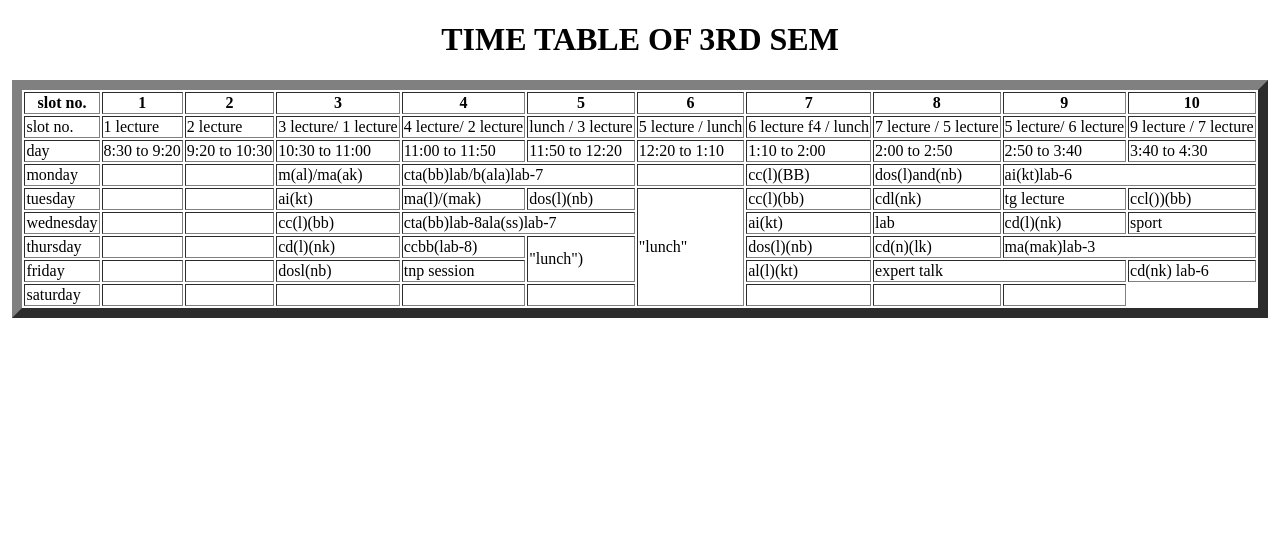
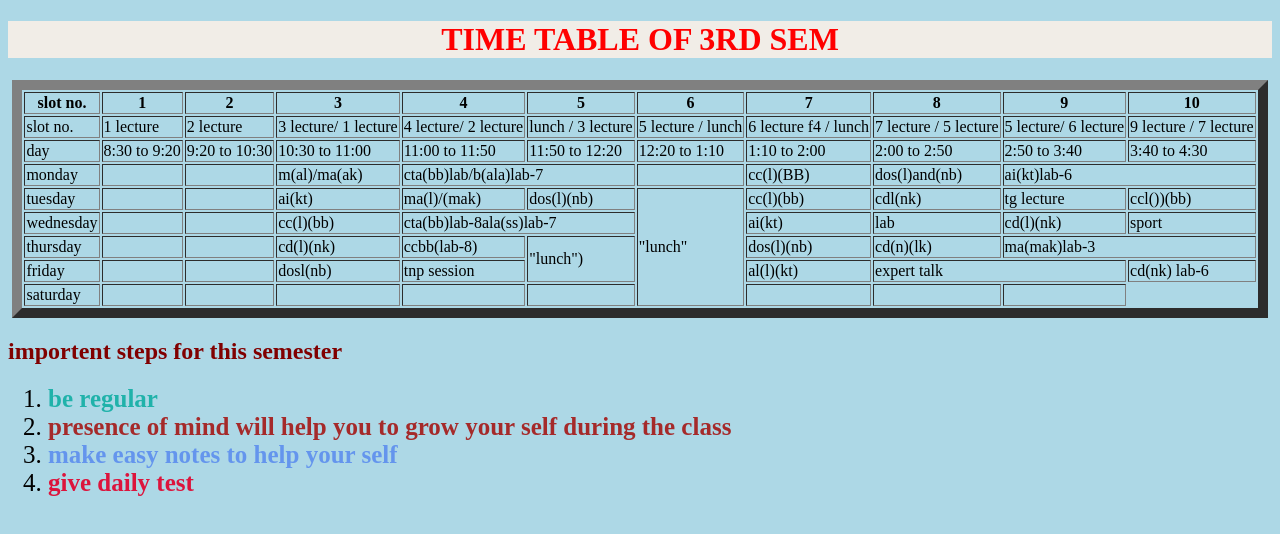
Before and after one commit to sagar598/Timetable, a plain HTML site: page index.html in a window 1280 px wide. Drawn offline with Linux system fonts and the light colour scheme.

Commit message:
Update index.html

```diff
--- a/index.html
+++ b/index.html
@@ -8,13 +8,19 @@
     <meta charset="UTF-8">
     <meta http-equiv="X-UA-Compatible" content="IE=edge">
     <meta name="viewport" content="width=device-width, initial-scale=1.0">
-    <title>Document</title>
+    <title>time table></title>
+    <style>
+        #first {
+            background-color: rgb(241, 237, 231);
+        }
+    </style>
 </head>
 
-<body>
+<body bgcolor="lightblue">
     <CENTER>
-        <h1>TIME TABLE OF 3RD SEM</h1>
-
+        <div id="first">
+            <h1 style="color:red">TIME TABLE OF 3RD SEM</h1>
+        </div>
         <table border="10">
             <tr>
                 <th>slot no.</th>
@@ -128,7 +134,13 @@
         </table>
     </CENTER>
 
-
+    <h2 style="text-align: left;"><strong style="color: maroon;">importent steps for this semester</strong></h2>
+    <ol>
+        <li style="font-size: 25px;"><strong style="color: lightseagreen;">be regular</li></strong>
+            <li style=" font-size:25px;"><strong style="color: brown;">presence of mind will help you to grow your self during the class</li></strong>
+                <li style="font-size: 25px;"><strong style="color: cornflowerblue;">make easy notes to help your self </li></strong>
+                    <li style="font-size: 25px;"><strong style="color: crimson;">give daily test </li></strong>
+    </ol>
 
 </body>
 
```
